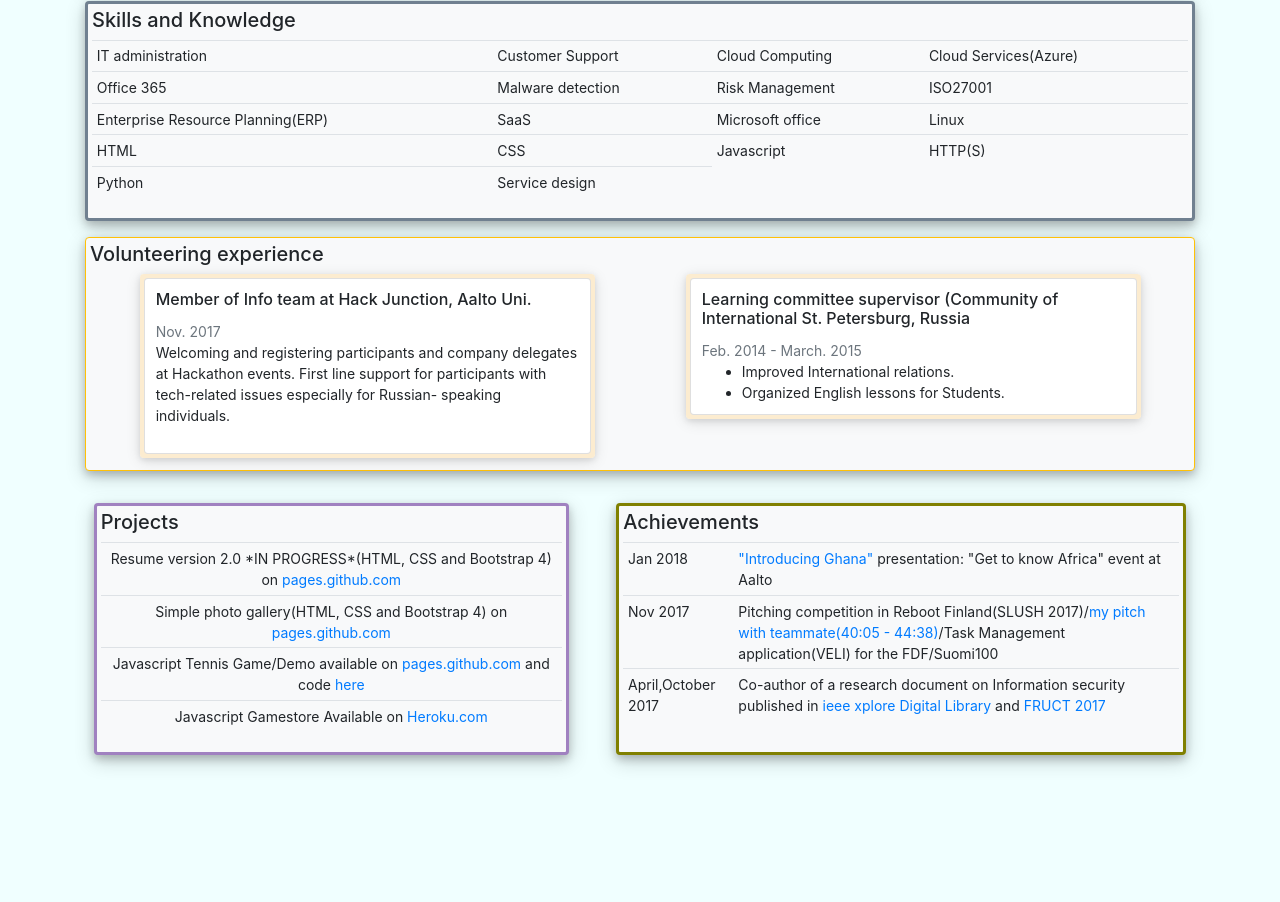
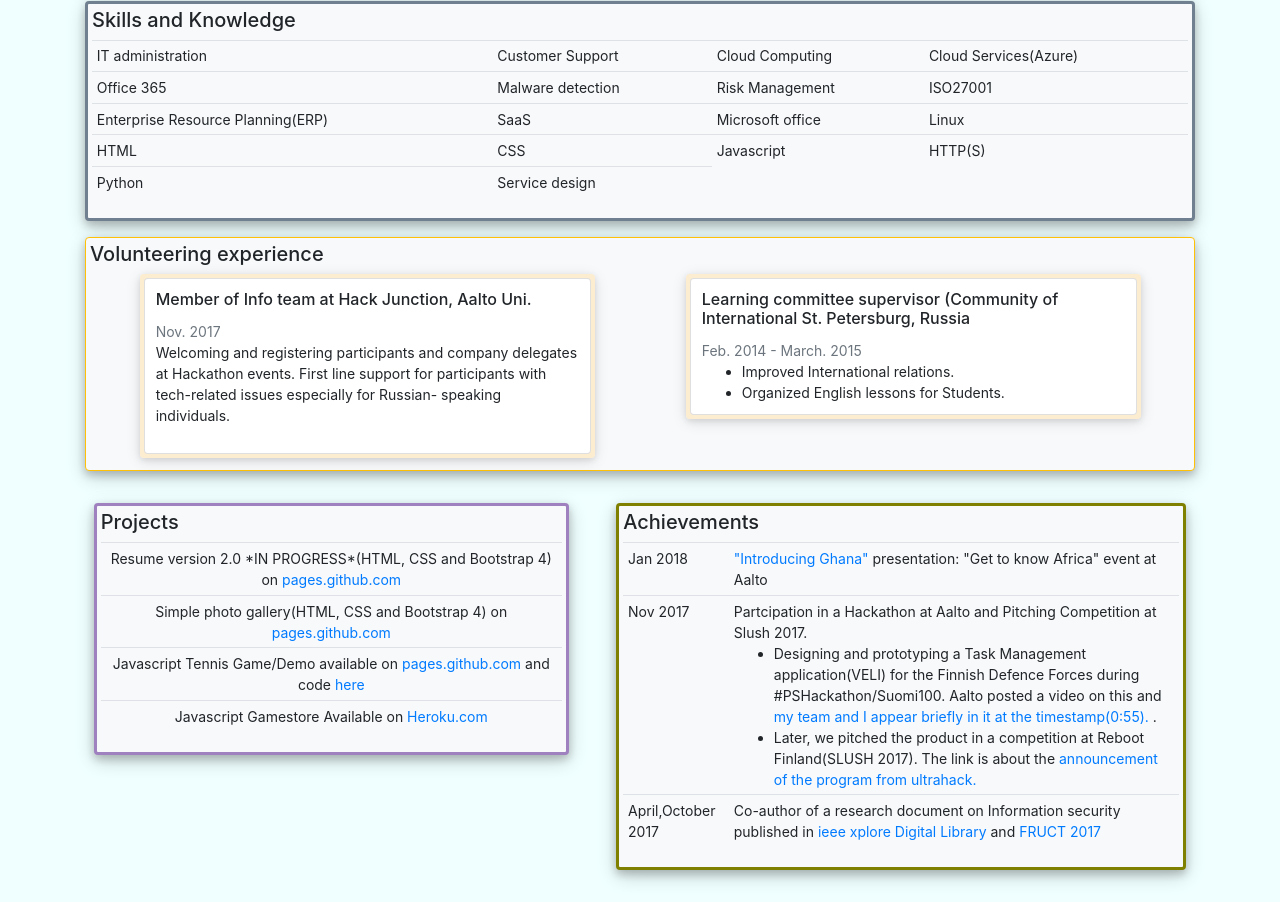
Before and after one commit to criscrispy/simple-resume, a plain HTML site: page index.html in a window 1280 px wide. Shown: the part 1653-2555 px from the top of the page. Before the commit the page ends 2440 px from the top, so only its background shows below. Drawn offline with nearby package versions, Linux system fonts and the light colour scheme.

Commit message:
fix broken link and modify content achievement sec

```diff
--- a/index.html
+++ b/index.html
@@ -336,7 +336,20 @@
         </tr>
         <tr>
           <td>Nov 2017</td>
-          <td class="text-break">Pitching competition in Reboot Finland(SLUSH 2017)/<a href="https://goo.gl/rmZju6">my pitch with teammate(40:05 - 44:38)</a>/Task Management application(VELI) for the FDF/Suomi100</td>
+            <td class="text-break">
+              Partcipation in a Hackathon at Aalto and Pitching Competition at Slush 2017.
+              <ul>
+                <li>Designing and prototyping a Task Management application(VELI) for the Finnish Defence Forces during #PSHackathon/Suomi100. Aalto posted a video on this and
+                  <a
+                    href="https://www.linkedin.com/posts/christian-crosby-addy-b1341382_what-if-persistent-business-problems-could-activity-6438340282533584896-PI98/">my
+                    team and I appear briefly in it at the timestamp(0:55).
+                  </a>
+                 .</li>
+                <li>Later, we pitched the product in a competition at Reboot Finland(SLUSH 2017). The link is about the
+                  <a href="https://www.facebook.com/ultrahackhq/posts/1991866234389985">announcement of the program from ultrahack.</a>
+                </li>
+              </ul>
+            </td>
         </tr>
         <tr>
           <td>April,October 2017</td>
```
